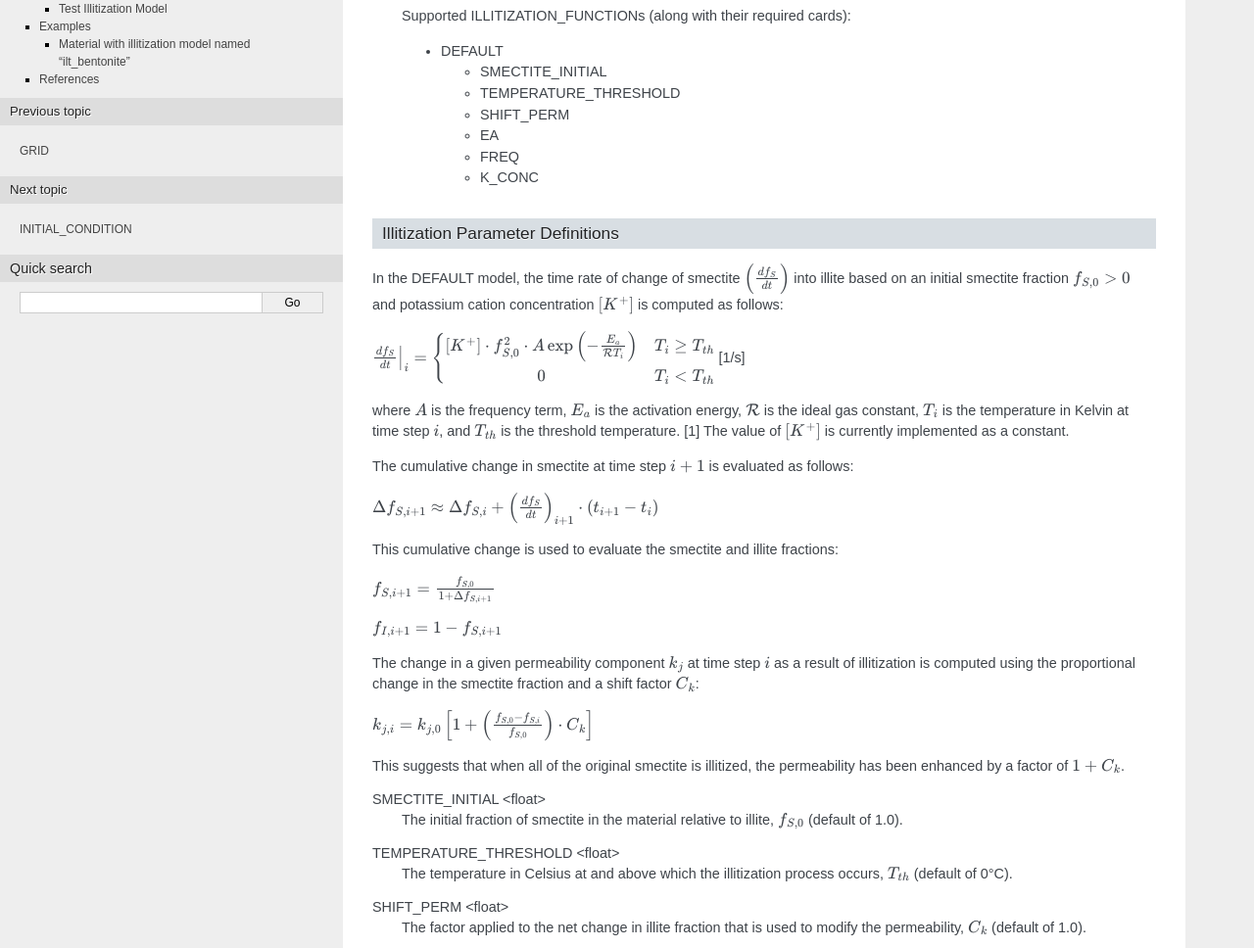
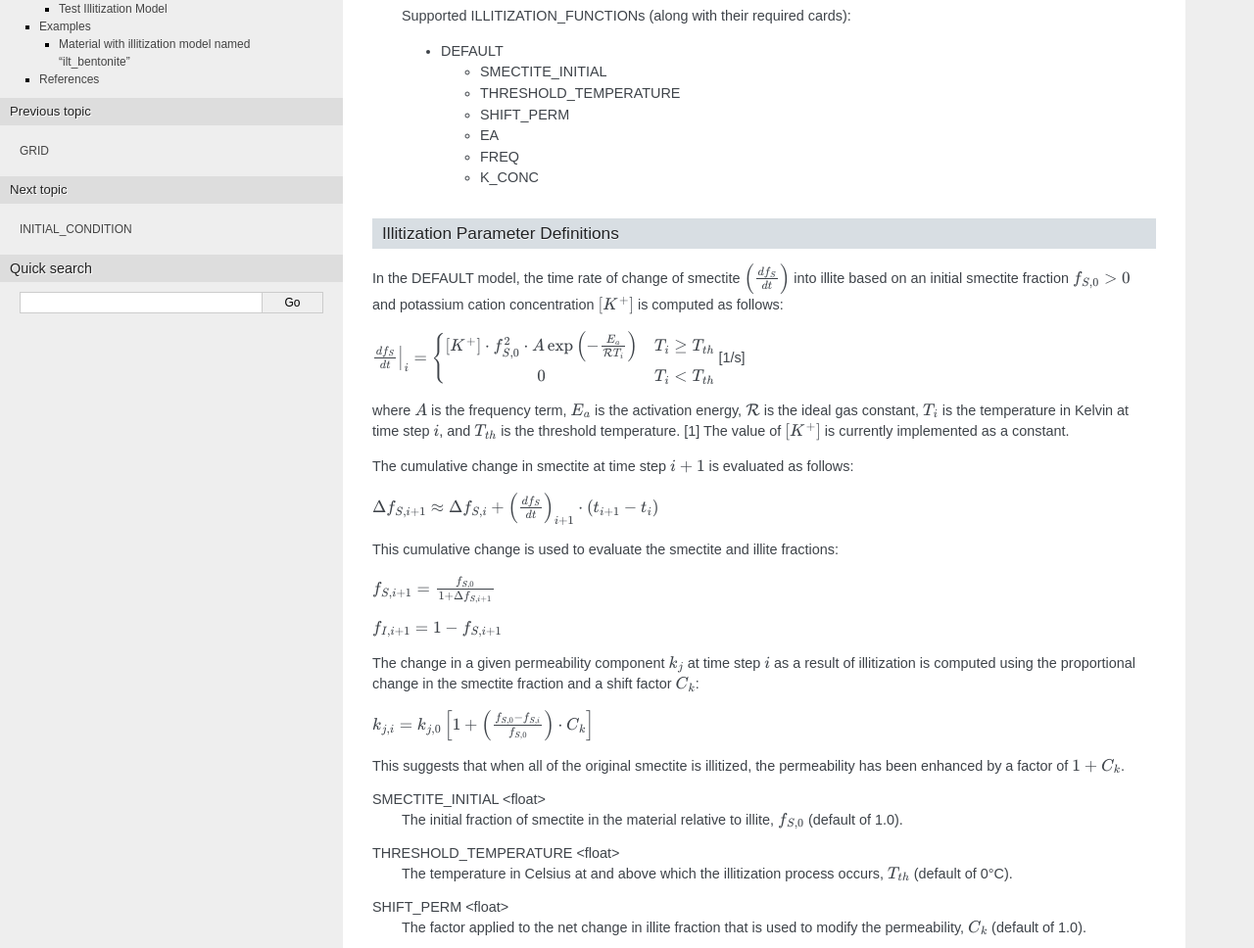
Before and after one commit to Miracloon/pflotran-documentation, a Sphinx documentation site: the page built from source/user_guide/cards/subsurface/illitization.rst, in a window 1280 px wide and 1400 px high. Shown: the part 390-1358 px from the top of the window at 98% size. Built offline with Sphinx 7.4.7, drawn with Linux system fonts in a browser that asks for light colours; some of the changed text lies outside the part shown.

```diff
--- a/source/user_guide/cards/subsurface/illitization.rst
+++ b/source/user_guide/cards/subsurface/illitization.rst
@@ -20,7 +20,7 @@ ILLITIZATION_FUNCTION <string>
   * DEFAULT
 
     + SMECTITE_INITIAL
-    + TEMPERATURE_THRESHOLD
+    + THRESHOLD_TEMPERATURE
     + SHIFT_PERM
     + EA
     + FREQ
@@ -57,7 +57,7 @@ This suggests that when all of the original smectite is illitized, the permeabil
 SMECTITE_INITIAL <float>
  The initial fraction of smectite in the material relative to illite, :math:`f_{S,0}` (default of 1.0).
 
-TEMPERATURE_THRESHOLD <float>
+THRESHOLD_TEMPERATURE <float>
  The temperature in Celsius at and above which the illitization process occurs, :math:`T_{th}` (default of 0°C).
 
 SHIFT_PERM <float>
@@ -116,7 +116,7 @@ Material with illitization model named "ilt_bentonite"
 
   ILLITIZATION ilt_bentonite
     ILLITIZATION_FUNCTION DEFAULT
-      TEMPERATURE_THRESHOLD 2.00000d+1 C
+      THRESHOLD_TEMPERATURE 2.00000d+1 C
       EA                    1.17152d+5 J/mol
       FREQ                  8.08000d+4 L/mol-s
       K_CONC                2.16000d-3 M
```
